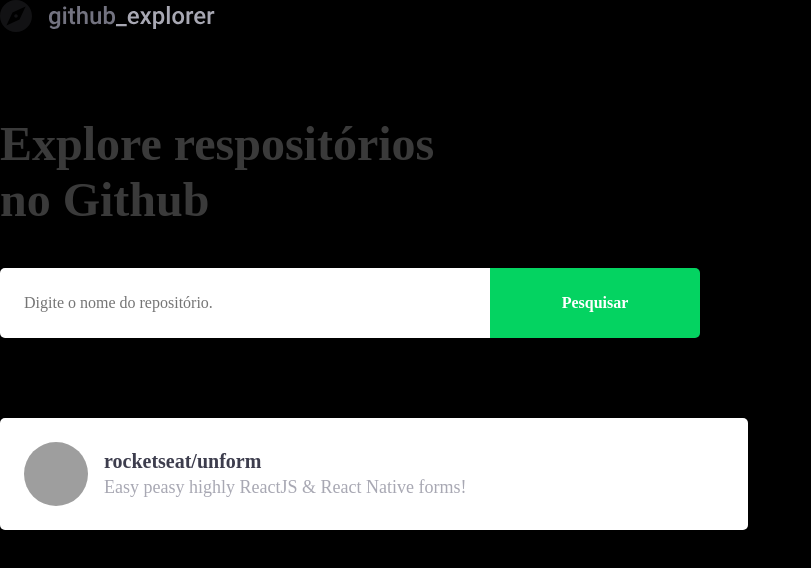
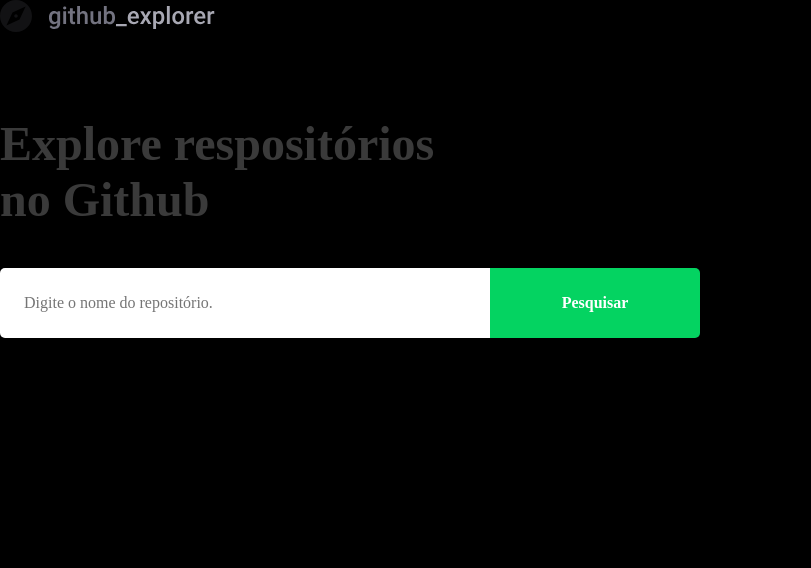
Before and after one commit to saulossg/05-primeiro-projeto-react, a React (Create React App) app: page / in a window 1280 px wide. Shown: the top 568 px of the page, without its empty margins (0-811 px from the left). Built offline with nearby package versions, Linux system fonts and the light colour scheme; grey boxes are pictures that could not be loaded.

Commit message:
config and modify project

```diff
--- a/package.json
+++ b/package.json
@@ -11,6 +11,7 @@
     "@types/react": "^16.9.0",
     "@types/react-dom": "^16.9.0",
     "@types/styled-components": "^5.1.0",
+    "axios": "^0.19.2",
     "polished": "^3.6.5",
     "react": "^16.13.1",
     "react-dom": "^16.13.1",
--- a/src/pages/Dashboard/index.tsx
+++ b/src/pages/Dashboard/index.tsx
@@ -1,28 +1,62 @@
-import React from 'react';
+import React, { useState, FormEvent } from 'react';
+import { FiChevronRight } from 'react-icons/fi';
 import { Title, Form, Repositories } from './styles';
 import logoImg from '../../assets/logo.svg';
+import api from '../../services/index';
+
+interface Repository {
+  full_name: string;
+  description: string;
+  owner: {
+    login: string;
+    avatar_url: string;
+  };
+}
 
 const Dashboard: React.FC = () => {
+  const [newRepo, setNewRepo] = useState('');
+  const [repositories, setRepositories] = useState<Repository[]>([]);
+
+  async function handleAddRepositories(
+    event: FormEvent<HTMLFormElement>,
+  ): Promise<void> {
+    event.preventDefault();
+
+    const response = await api.get<Repository>(`repos/${newRepo}`);
+
+    const repository = response.data;
+
+    setRepositories([...repositories, repository]);
+    setNewRepo('');
+  }
+
   return (
     <>
       <img src={logoImg} alt="Github Explorer" />
       <Title>Explore respositórios no Github</Title>
-      <Form>
-        <input placeholder="Digite o nome do repositório." />
+      <Form onSubmit={handleAddRepositories}>
+        <input
+          value={newRepo}
+          onChange={(e) => setNewRepo(e.target.value)}
+          placeholder="Digite o nome do repositório."
+        />
         <button type="submit">Pesquisar</button>
       </Form>
 
       <Repositories>
-        <a href="teste">
-          <img
-            src="https://avatars3.githubusercontent.com/u/19997019?s=400&u=a9bf7b20398b2f42cae69e2ce24bf34eebd9a476&v=4"
-            alt="Saulo Gomes"
-          />
-          <div>
-            <strong>rocketseat/unform</strong>
-            <p>Easy peasy highly ReactJS & React Native forms!</p>
-          </div>
-        </a>
+        {repositories.map((repository) => (
+          <a key={repository.full_name} href="teste">
+            <img
+              src={repository.owner.avatar_url}
+              alt={repository.owner.login}
+            />
+            <div>
+              <strong>{repository.full_name}</strong>
+              <p>{repository.description}</p>
+            </div>
+            <FiChevronRight size={20} />
+          </a>
+        ))}
       </Repositories>
     </>
   );
--- a/src/pages/Dashboard/styles.ts
+++ b/src/pages/Dashboard/styles.ts
@@ -56,6 +56,15 @@
 
     display: flex;
     align-items: center;
+    transition: transform 0.2s;
+
+    &:hover {
+      transform: translate(10px);
+    }
+
+    & + a {
+      margin-top: 16px;
+    }
 
     img {
       width: 64px;
@@ -77,5 +86,9 @@
         margin-top: 4px;
       }
     }
+    svg {
+      margin-left: auto;
+      color: #cbcbd6;
+    }
   }
 `;
--- /dev/null
+++ b/src/services/index.ts
@@ -0,0 +1,7 @@
+import axios from 'axios';
+
+const api = axios.create({
+  baseURL: 'https://api.github.com/',
+});
+
+export default api;
```
Also changed, not shown: .eslintrc.json.
